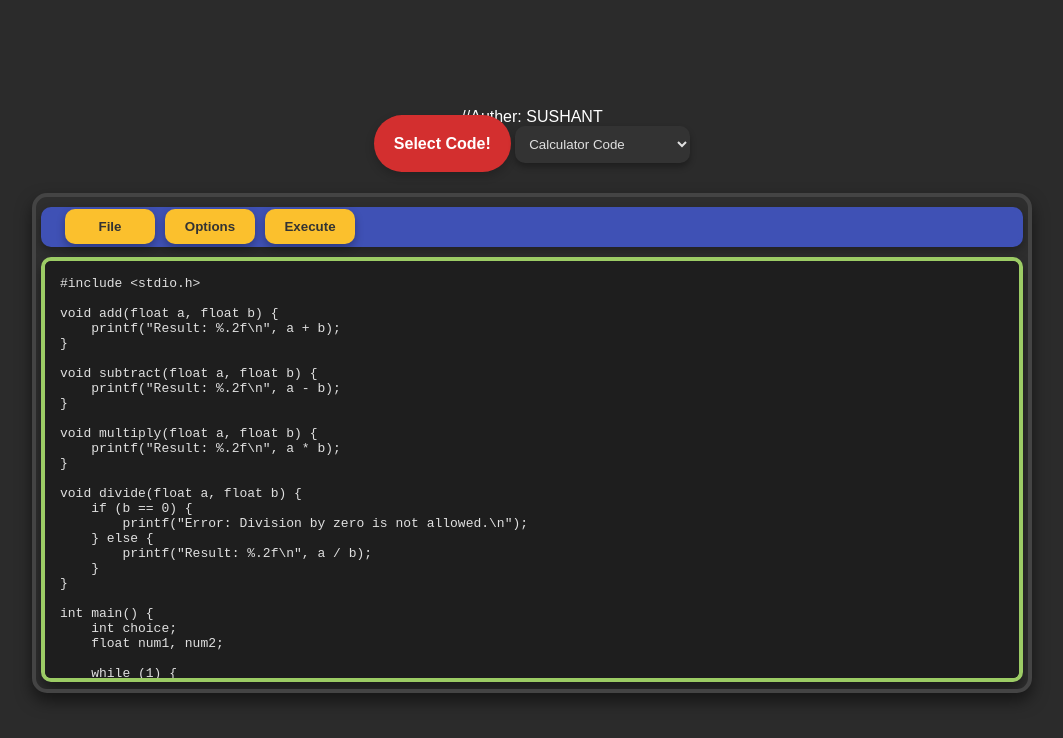
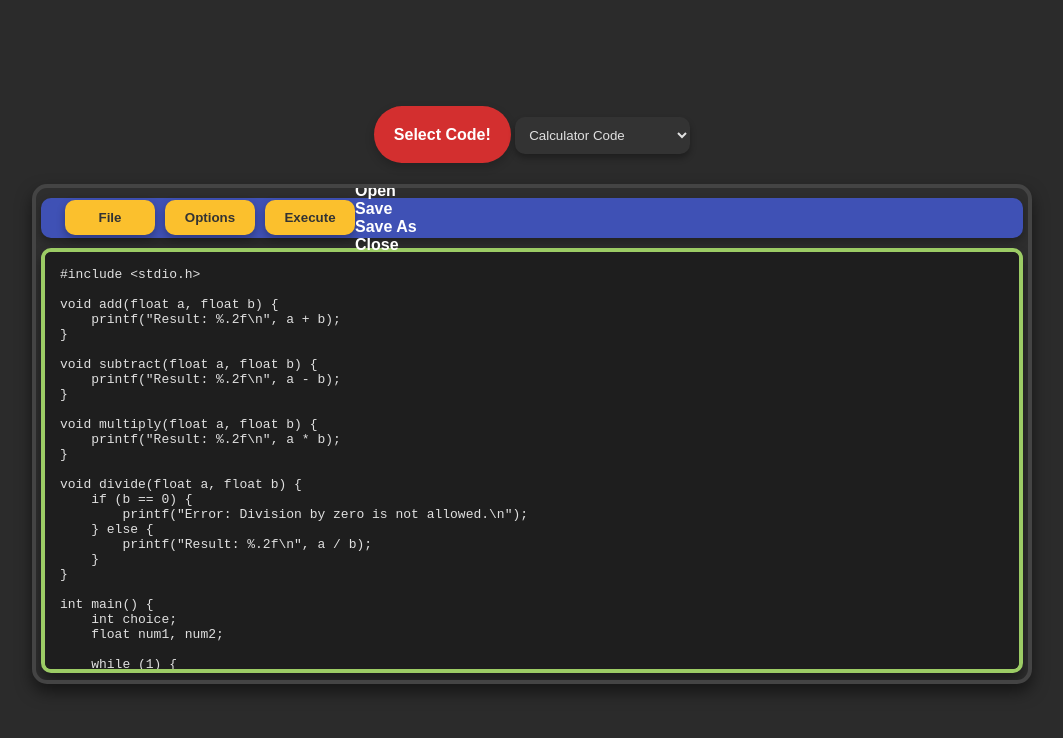
Before and after one commit to AniVerse44/np-website, a plain HTML site: page index.html in a window 1280 px wide. Shown: the whole page, without its empty margins (108-1171 px from the left). Drawn offline with Linux system fonts and the light colour scheme.

Commit message:
Update index.html

```diff
--- a/index.html
+++ b/index.html
@@ -1,10 +1,11 @@
 <!DOCTYPE html>
 <html lang="en">
 <head>
-    //Auther: SUSHANT
+
     <meta charset="UTF-8">
     <meta name="viewport" content="width=device-width, initial-scale=1.0">
     <title>C Program</title>
+    <link href="https://fonts.googleapis.com/css2?family=Poppins:wght@400;500;600;700&display=swap" rel="stylesheet">
     <link rel="stylesheet" href="style.css">
 </head>
 <body>
@@ -22,10 +23,17 @@
             <button>File</button>
             <button>Options</button>
             <button>Execute</button>
+<div class="file" id="filePopup
+">
+    <p>Open</p>
+    <p>Save</p>
+    <p>Save As</p>
+    <p>Close</p>
+</div>
         </div>
 
         <div class="code">
-<pre>
+<pre class="codeBox">
 #include &lt;stdio.h&gt;
 
 void add(float a, float b) {
@@ -100,5 +108,6 @@ int main() {
 </pre>
         </div>
     </div>
+    <script src="script.js"></script>
 </body>
 </html>
```
